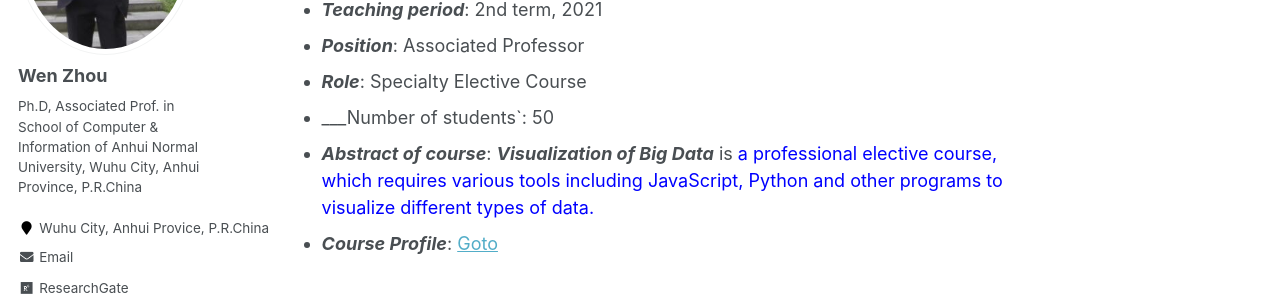
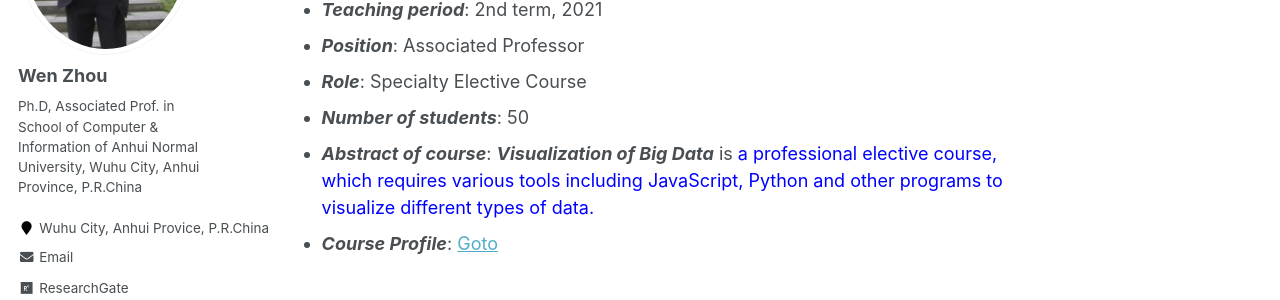
Before and after one commit to zhouwen327/zhouwen327.github.io, a Jekyll site: the page built from _teaching/2021-T2-VBD.md, in a window 1280 px wide and 958 px high. Shown: the part 264-564 px from the top of the window. Built offline with Jekyll 4.4.1, drawn with Linux system fonts in a browser that asks for light colours; some web fonts are replaced.

Commit message:
Update 2021-T2-VBD.md

```diff
--- a/_teaching/2021-T2-VBD.md
+++ b/_teaching/2021-T2-VBD.md
@@ -10,6 +10,6 @@ location: "Wuhu Anhui"
 * ___Teaching period___: 2nd term, 2021
 * ___Position___: Associated Professor
 * ___Role___: Specialty Elective Course
-* ___Number of students`: 50
+* ___Number of students___: 50
 * ___Abstract of course___: <i><b>Visualization of Big Data</b></i> is <font color='blue'> a professional elective course, which requires various tools including JavaScript, Python and other programs to visualize different types of data.</font>
 * ___Course Profile___: [Goto](http://ivr-ahnu.cn/lectures/visualization/)
```
